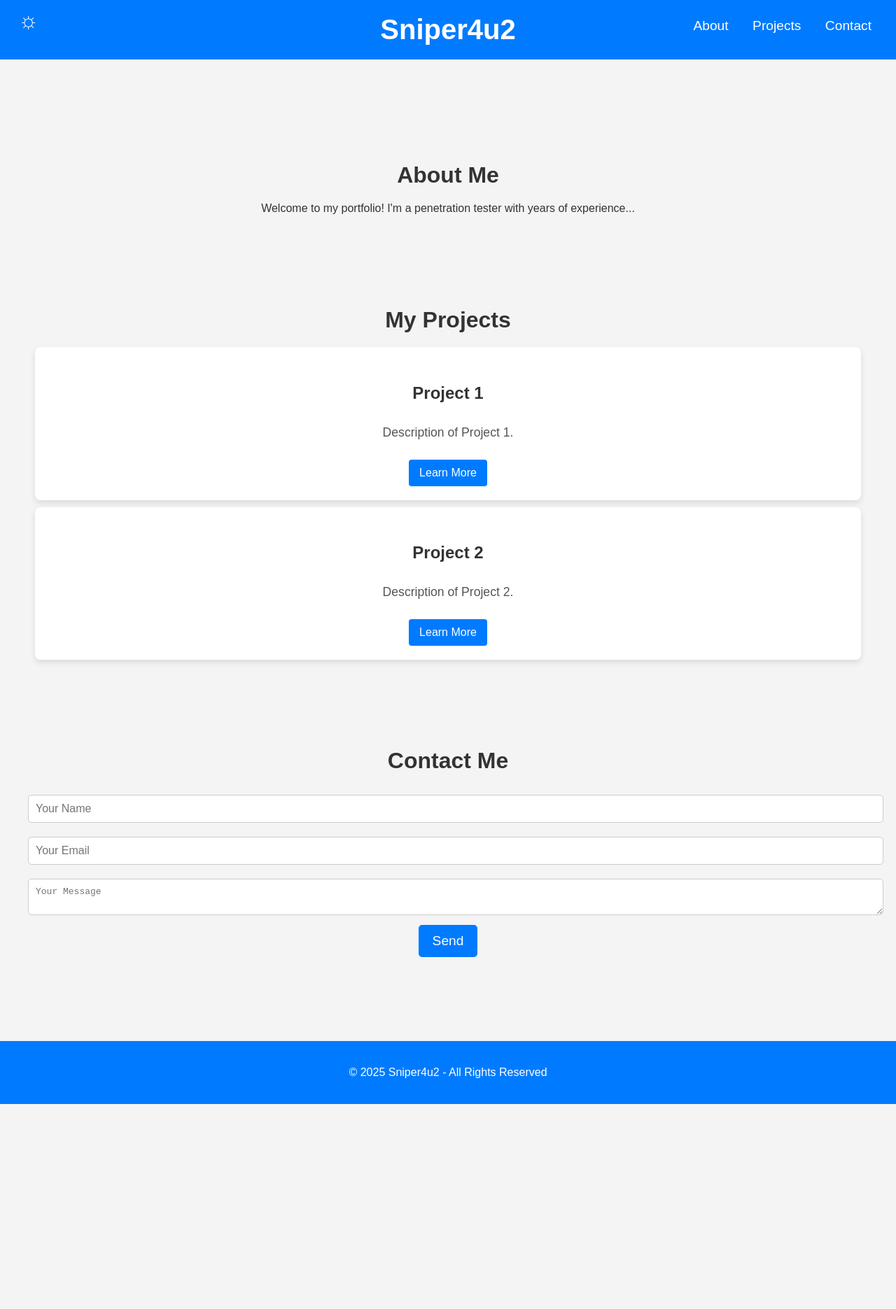
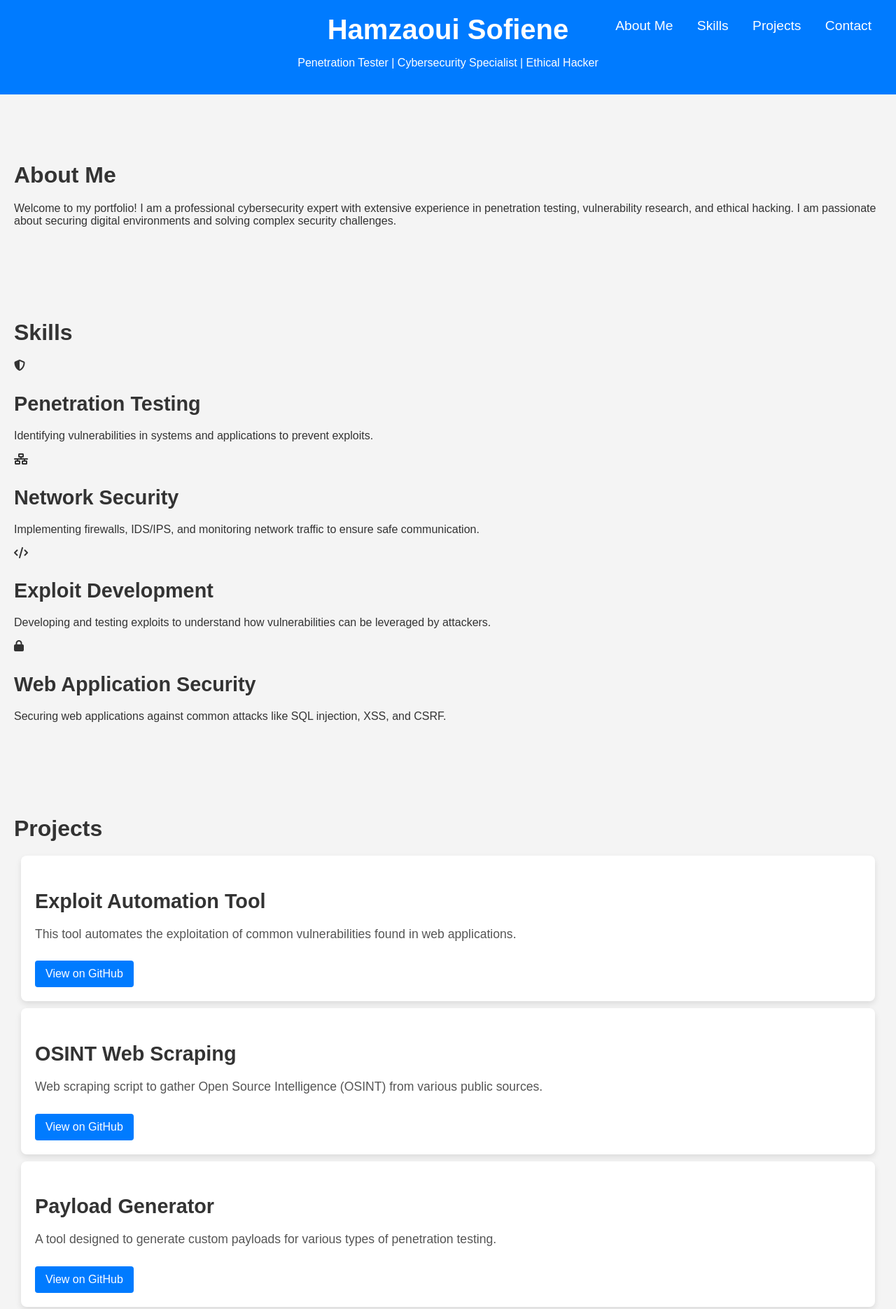
Before and after one commit to sniper4u2/sniper4u2.github.io, a plain HTML site: page index.html in a window 1280 px wide. Shown: the top 1871 px of the page at 70% size. Before the commit the page ends 1578 px from the top, so only its background shows below. Drawn offline with Linux system fonts and the light colour scheme.

Commit message:
Enhanced portfolio page with skills, projects, and contact

```diff
--- a/index.html
+++ b/index.html
@@ -1,61 +1,122 @@
 <!DOCTYPE html>
 <html lang="en">
+
 <head>
     <meta charset="UTF-8">
     <meta name="viewport" content="width=device-width, initial-scale=1.0">
-    <title>Sniper4u2 - Portfolio</title>
+    <meta name="description" content="Hamzaoui Sofiene - Penetration Tester, Cybersecurity Specialist, and Ethical Hacker">
+    <meta name="keywords" content="Penetration Tester, Cybersecurity, Ethical Hacker, Vulnerability Assessment">
+    <meta name="author" content="Hamzaoui Sofiene">
+    <title>Hamzaoui Sofiene - Cybersecurity Specialist & Ethical Hacker</title>
     <link rel="stylesheet" href="style.css">
+    <script src="https://kit.fontawesome.com/a076d05399.js"></script> <!-- For icons -->
 </head>
+
 <body>
+    <!-- Navigation -->
     <header>
-        <h1>Sniper4u2</h1>
+        <div class="container">
+            <h1>Hamzaoui Sofiene</h1>
+            <p>Penetration Tester | Cybersecurity Specialist | Ethical Hacker</p>
             <nav>
                 <ul>
-                <li><a href="#about">About</a></li>
+                    <li><a href="#about">About Me</a></li>
+                    <li><a href="#skills">Skills</a></li>
                     <li><a href="#projects">Projects</a></li>
                     <li><a href="#contact">Contact</a></li>
                 </ul>
             </nav>
-        <button class="dark-mode-toggle">&#9788;</button> <!-- Dark mode toggle button -->
+        </div>
     </header>
 
-    <main>
-        <section id="about">
+    <!-- About Me Section -->
+    <section id="about" class="section">
+        <div class="container">
             <h2>About Me</h2>
-            <p>Welcome to my portfolio! I'm a penetration tester with years of experience...</p>
-        </section>
-
-        <section id="projects">
-            <h2>My Projects</h2>
-            <div class="project-card">
-                <h4>Project 1</h4>
-                <p>Description of Project 1.</p>
-                <a href="#">Learn More</a>
-            </div>
-            <div class="project-card">
-                <h4>Project 2</h4>
-                <p>Description of Project 2.</p>
-                <a href="#">Learn More</a>
+            <p>Welcome to my portfolio! I am a professional cybersecurity expert with extensive experience in penetration testing, vulnerability research, and ethical hacking. I am passionate about securing digital environments and solving complex security challenges.</p>
         </div>
     </section>
 
-        <section id="contact">
+    <!-- Skills Section -->
+    <section id="skills" class="section">
+        <div class="container">
+            <h2>Skills</h2>
+            <div class="skills-container">
+                <div class="skill">
+                    <i class="fas fa-shield-alt"></i>
+                    <h3>Penetration Testing</h3>
+                    <p>Identifying vulnerabilities in systems and applications to prevent exploits.</p>
+                </div>
+                <div class="skill">
+                    <i class="fas fa-network-wired"></i>
+                    <h3>Network Security</h3>
+                    <p>Implementing firewalls, IDS/IPS, and monitoring network traffic to ensure safe communication.</p>
+                </div>
+                <div class="skill">
+                    <i class="fas fa-code"></i>
+                    <h3>Exploit Development</h3>
+                    <p>Developing and testing exploits to understand how vulnerabilities can be leveraged by attackers.</p>
+                </div>
+                <div class="skill">
+                    <i class="fas fa-lock"></i>
+                    <h3>Web Application Security</h3>
+                    <p>Securing web applications against common attacks like SQL injection, XSS, and CSRF.</p>
+                </div>
+            </div>
+        </div>
+    </section>
+
+    <!-- Projects Section -->
+    <section id="projects" class="section">
+        <div class="container">
+            <h2>Projects</h2>
+            <div class="projects-container">
+                <div class="project-card">
+                    <h3>Exploit Automation Tool</h3>
+                    <p>This tool automates the exploitation of common vulnerabilities found in web applications.</p>
+                    <a href="https://github.com/sniper4u2/exploit-automation" target="_blank">View on GitHub</a>
+                </div>
+                <div class="project-card">
+                    <h3>OSINT Web Scraping</h3>
+                    <p>Web scraping script to gather Open Source Intelligence (OSINT) from various public sources.</p>
+                    <a href="https://github.com/sniper4u2/osint-web-scraping" target="_blank">View on GitHub</a>
+                </div>
+                <div class="project-card">
+                    <h3>Payload Generator</h3>
+                    <p>A tool designed to generate custom payloads for various types of penetration testing.</p>
+                    <a href="https://github.com/sniper4u2/payload-generator" target="_blank">View on GitHub</a>
+                </div>
+            </div>
+        </div>
+    </section>
+
+    <!-- Contact Section -->
+    <section id="contact" class="section">
+        <div class="container">
             <h2>Contact Me</h2>
+            <p>If you would like to discuss cybersecurity strategies, project collaborations, or job opportunities, feel free to contact me.</p>
             <form id="contact-form">
-                <input type="text" placeholder="Your Name" required>
-                <input type="email" placeholder="Your Email" required>
-                <textarea placeholder="Your Message" required></textarea>
+                <input type="text" name="name" placeholder="Your Name" required>
+                <input type="email" name="email" placeholder="Your Email" required>
+                <textarea name="message" placeholder="Your Message" required></textarea>
                 <button type="submit">Send</button>
             </form>
+            <p>Email me directly: <a href="mailto:hamzaouisofiene2@gmail.com">hamzaouisofiene2@gmail.com</a></p>
+        </div>
     </section>
-    </main>
 
+    <!-- Footer -->
     <footer>
-        <p>&copy; 2025 Sniper4u2 - All Rights Reserved</p>
+        <div class="container">
+            <p>&copy; 2025 Hamzaoui Sofiene - All Rights Reserved</p>
+            <div class="social-links">
+                <a href="https://www.linkedin.com/in/hamzaouisofiene" target="_blank"><i class="fab fa-linkedin"></i></a>
+                <a href="https://github.com/sniper4u2" target="_blank"><i class="fab fa-github"></i></a>
+            </div>
+        </div>
     </footer>
-
-    <button class="scroll-to-top">&#8593;</button> <!-- Scroll to top button -->
 
     <script src="script.js"></script>
 </body>
+
 </html>
```
Lines whose indentation alone changed are shown as unchanged.
